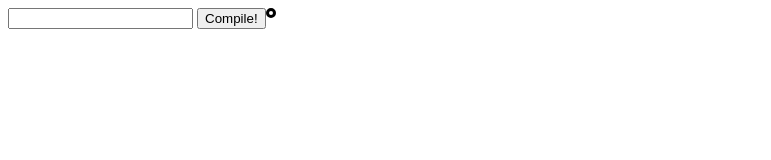
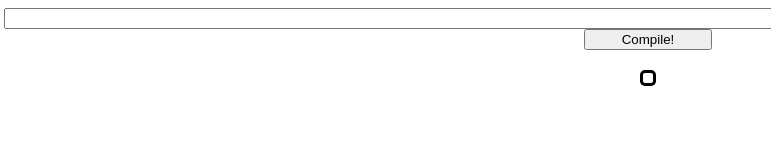
Before and after one commit to Logan20063/TexCompiler, a website with bundled scripts: page index.html in a window 1280 px wide. Both pictures are taken after a click on the button "Compile!". Shown: the whole page, without its empty margins (0-771 px from the left). Built offline with nearby package versions, Linux system fonts and the light colour scheme.

Commit message:
Added Real-time Rendering Changed Layout

```diff
--- a/compiler.ts
+++ b/compiler.ts
@@ -201,6 +201,7 @@
 const codeinput = document.getElementById("codeinput") as HTMLInputElement;
 const codebutton = document.getElementById("codebutton") as HTMLButtonElement;
 const output = document.getElementById("output") as HTMLDivElement;
+const interim = document.getElementById("interim") as HTMLDListElement;
 
 codebutton.onclick = () => {
     const div: HTMLDivElement = document.createElement("div");
@@ -214,10 +215,13 @@
     output.append(div);
 
     codeinput.value = "";
+    interim.innerHTML = "";
 }
 
-codeinput.addEventListener("keydown", (e) => {
+codeinput.addEventListener("keyup", (e) => {
     if(e.key == "Enter") {
         codebutton.click();
+    } else {
+        interim.innerHTML = TokenToHTML(bracketParser(tokenizer(codeinput.value)));
     }
 })
--- a/index.html
+++ b/index.html
@@ -8,9 +8,10 @@
         <div id="input">
             <input id="codeinput" type="text">
             <button id="codebutton">Compile!</button>
-        </div>
-        <div id="output">
+            <div id="interim"></div>
+            <div id="output">
 
+            </div>
         </div>
         <script src="dist/compiler.js"></script>
     </body>
--- a/style.css
+++ b/style.css
@@ -1,6 +1,11 @@
+html {
+    width: 100%;
+}
+
 body {
     display: flex;
     flex-direction: row;
+    width: 100%;
 }
 
 #output {
@@ -10,7 +15,7 @@
 .code {
     border-style: solid;
     border-radius: 5px;
-    padding: 2px;
+    padding: 5px;
 }
 
 .fraction {
@@ -32,3 +37,22 @@
 .sqrt {
     border-top: 1px solid black;
 }
+
+#input {
+    display: flex;
+    flex-direction: column;
+    width: 100%;
+    align-items: center;
+}
+
+input {
+    width: 100%;
+}
+
+button {
+    width: min(10%, 10em);
+}
+
+#interim {
+    margin: 10px;
+}
```
Also changed, not shown: dist/compiler.js.
